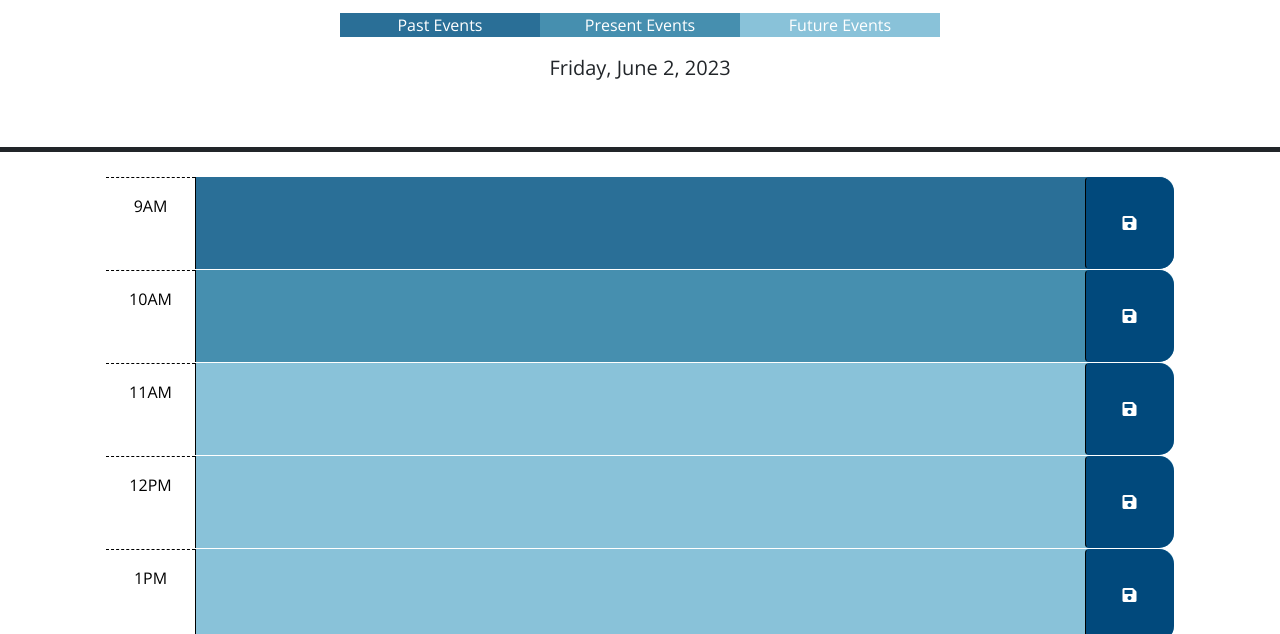
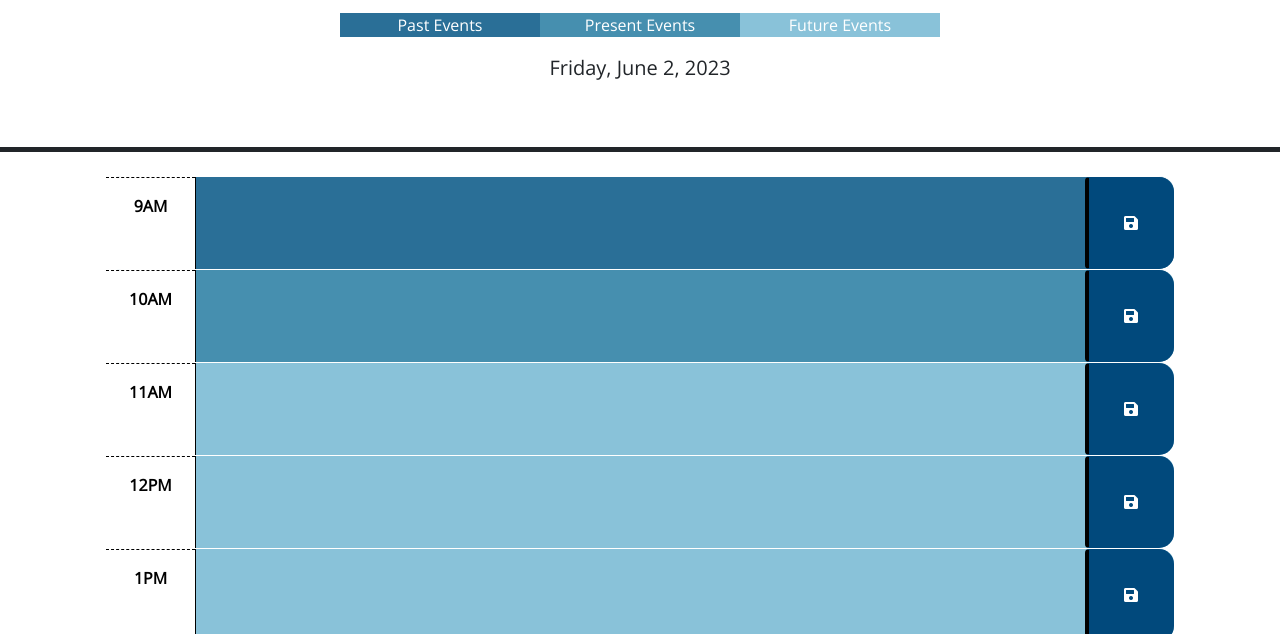
Before and after one commit to HannahMidd/WorkDayScheduler, a plain HTML site: page index.html in a window 1280 px wide. Shown: the part 166-800 px from the top of the page. Drawn offline with nearby package versions, Linux system fonts and the light colour scheme.

Commit message:
adding style updates

```diff
--- a/style.css
+++ b/style.css
@@ -35,6 +35,7 @@ textarea {
 
 .row {
   border-top: 1px solid white;
+  font-weight:bold
 }
 
 .hour {
@@ -77,7 +78,7 @@ textarea {
   width: 200px;
 }
 .saveBtn {
-  border-left: 1px solid black;
+  border-left: 4px solid black;
   border-top-right-radius: 15px;
   border-bottom-right-radius: 15px;
   background-color: var(--AccentColor);
```
Also changed, not shown: index.html (+2 -1 lines).
